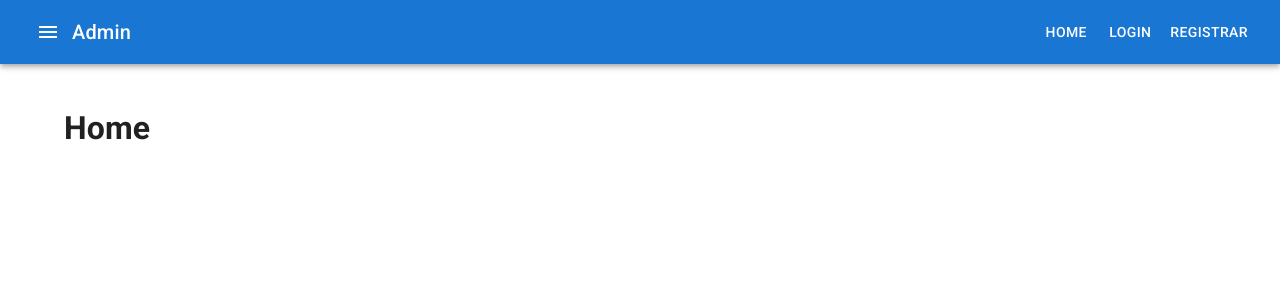
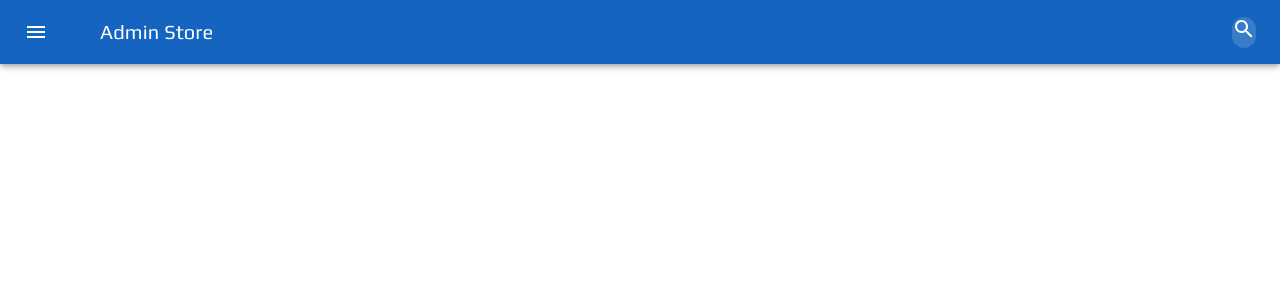
Before and after one commit to inventisoft/ecommerce-front-end, a React (Create React App) app in the folder dashborad/: page / in a window 1280 px wide. Shown: the top 300 px of the page. Built offline with nearby package versions, Linux system fonts and the light colour scheme.

Commit message:
modificvando el dasboard con material UI en react para el admin

```diff
--- a/dashborad/public/index.html
+++ b/dashborad/public/index.html
@@ -24,6 +24,9 @@
       work correctly both with client-side routing and a non-root public URL.
       Learn how to configure a non-root public URL by running `npm run build`.
     -->
+    <link rel="preconnect" href="https://fonts.googleapis.com">
+    <link rel="preconnect" href="https://fonts.gstatic.com" crossorigin>
+    <link href="https://fonts.googleapis.com/css2?family=Play&display=swap" rel="stylesheet">
     <title>React App</title>
   </head>
   <body>
--- a/dashborad/src/App.js
+++ b/dashborad/src/App.js
@@ -1,44 +1,30 @@
-import { Container } from "@mui/material";
-import Navbar from "./components/navbar/Navbar";
-import { Routes, Route } from "react-router-dom";
-import Home from "./page/Home";
-import Login from "./page/Login";
-import Register from "./page/Register";
-import InboxIcon from "@mui/icons-material/Inbox";
-import DraftsIcon from "@mui/icons-material/Drafts";
+import { Box, Button, CssBaseline, ThemeProvider, createTheme } from "@mui/material"
+import AppBar from "./components/appBar";
+// import PrimaryAppbar from './components/primaryAppbar';
+import appTheme, { palette } from './styles/theme';
+// import AppState from './state/appState';
+// import { useMemo, useState } from 'react';
+// import AppDrawer from './components/appDrawer';
 
 
-const navArrayLinks = [
-  {
-    title: "Home",
-    path: "/",
-    icon: <InboxIcon />
-  },
-  {
-    title: "Login",
-    path: "/login",
-    icon: <DraftsIcon />
-  },
-  {
-    title: "Registrar",
-    path: "/register",
-    icon: <InboxIcon />
-  },
-];
 
-export default function app() {
+function app() {
+
+  const theme = createTheme({
+    palette: {...palette},
+    ...appTheme
+  })
 
   return (
-    <>
-        <Navbar navArrayLinks={navArrayLinks}/>
-        <Container sx={{mt: 5}}>
-          <Routes>
-            <Route path="/" element={<Home />} />
-            <Route path="/login" element={<Login />} />
-            <Route path="/register" element={<Register />} />
-          </Routes>
-        </Container>
-    </>
+    <ThemeProvider theme={theme}>
+        <Box sx={{ display: 'flex', flexDirection: 'column'}} >
+          <CssBaseline/>
+            <AppBar />
+        </Box>
+    </ThemeProvider>
   )
 
 }
+
+
+export default app;
--- /dev/null
+++ b/dashborad/src/components/appBar.jsx
@@ -0,0 +1,91 @@
+import { Box, FormControlLabel, FormGroup, IconButton, Menu, MenuItem, Switch, Toolbar, Typography, colors, useMediaQuery } from "@mui/material"
+import { useTheme, styled, alpha } from "@mui/material/styles"
+import MuiAppBar from "@mui/material/AppBar"
+import MenuIcon from '@mui/icons-material/Menu';
+import SearchIcon from '@mui/icons-material/Search';
+import NotificationsIcon from "@mui/icons-material/Notifications";
+import AccountCircleIcon from "@mui/icons-material/AccountCircle";
+import SettingsIcon from "@mui/icons-material/Settings";
+import { useEffect, useState } from "react";
+import { Colors } from '../styles/colors'
+import InputBase from "@mui/material/InputBase";
+import { useAppState } from "../state/appState";
+
+
+const drawerWidth = 240;
+
+const AppNabar = styled(MuiAppBar)(({ theme, open }) => ({
+  zIndex: theme.zIndex.drawer * 1,
+  transition: theme.transitions.create(['width', 'margin'],{
+    easing: theme.transitions.easing.shart,
+    duration: theme.transitions.duration.leavingScreen
+  }),
+  ...(open && {
+    marginLeft: drawerWidth,
+    width: `calc(100% - ${drawerWidth}px)`,
+    transition: theme.transitions.create(['width', 'margin'],{
+      easing: theme.transitions.easing.shart,
+      duration: theme.transitions.duration.enteringScreen
+    })
+  })
+}))
+
+const Search = styled('div')(({theme}) => ({
+  position: 'relative',
+  borderRadius: theme.shape.searchbar.borderRadius,
+  backgroundColor: alpha(Colors.white, 0.15),
+  '&:hover': {
+    backgroundColor: alpha(Colors.white, 0.25),
+  },
+  width:'100%',
+  display: 'nome',
+  [theme.breakpoints.up('sm')]: {
+    display: 'block',
+    marginLeft: theme.spacing(1),
+    width:'auto'
+  }
+
+}));
+
+export default function AppBar(){
+
+  const theme = useTheme()
+  const [ drawer, setDrawer] = useState(false)
+
+  return (
+        <Box>
+          <AppNabar position="fixed" open={drawer}>
+          <Toolbar>
+          <IconButton
+            size="large"
+            color="inherit"
+            edge="start"
+            sx={{
+              marginRight: 5,
+              ...(drawer && { display: 'none'})
+            }}
+            onClick={()=> setDrawer( s => !s)}
+
+          >
+            <MenuIcon />
+            </IconButton>
+              <Typography variant="h6"
+                  sx={{fontFamily: "'Play', sans-serif",
+                        flexGrow: 1,
+                        display: {sx:'none', sm: 'block'}
+
+                      }}>
+              Admin Store
+              </Typography>
+              <Search>
+              {/* <SearchIconWrapper> */}
+                  <SearchIcon />
+              {/* </SearchIconWrapper> */}
+              {/* <SttledSearchInputBase /> */}
+            </Search>
+            </Toolbar>
+          </AppNabar>
+
+        </Box>
+  )
+}
--- a/dashborad/src/index.js
+++ b/dashborad/src/index.js
@@ -7,15 +7,11 @@ import '@fontsource/roboto/400.css';
 import '@fontsource/roboto/500.css';
 import '@fontsource/roboto/700.css';
 import App from './App';
-import { CssBaseline } from '@mui/material';
-import { BrowserRouter } from "react-router-dom";
+
 
 const root = ReactDOM.createRoot(document.getElementById('root'));
 root.render(
   <React.StrictMode>
-    <BrowserRouter>
-      <CssBaseline />
       <App />
-    </BrowserRouter>
   </React.StrictMode>
 );
--- /dev/null
+++ b/dashborad/src/state/appState.jsx
@@ -0,0 +1,36 @@
+import { createContext, useContext, useReducer } from "react";
+
+
+const inicialState = {
+    theme: 'light',
+    drawer: false
+}
+
+function reducer(state, action) {
+  switch(action.type) {
+    case 'drawer':
+      return { ...state, drawer: !state.drawer}
+    case 'theme-switch':
+      return {...state, theme: state.theme === 'light' ? 'dark' : 'light'}
+    default:
+      throw new Error();
+  }
+}
+
+const AppStatesContext = createContext({});
+export const useAppState = () => useContext(AppStatesContext);
+
+function AppState({ children }) {
+
+  const [state, dispatch] = useReducer(reducer, inicialState);
+
+  const value = { state, dispatch }
+
+  return (
+      <AppStatesContext.Provider value={value}>
+          {children}
+      </AppStatesContext.Provider>
+  )
+}
+
+export default AppState
--- /dev/null
+++ b/dashborad/src/styles/colors.js
@@ -0,0 +1,29 @@
+export const Colors = {
+  primary: "#1565C0",
+  primary_light: "#e254ff",
+  primary_dark: '#7200ca',
+  secondary: "#448aff",
+  secondary_light: "#83b9ff",
+  secondary_dark: "#005ecb",
+  success: "#4CAF50",
+  info: "#00a2ff",
+  danger: "#FF5722",
+  warning: "#FFC107",
+  dark: "#0e1b20",
+  light: "#aaa",
+  muted: "#abafb3",
+  border: "#DDDFE1",
+  inverse: "#2F3D4A",
+  shaft: "#333",
+  dove_gray: "#d5d5d5",
+  body_bg: "#f3f6f9",
+  ///////////////
+  // Solid Color
+  ///////////////
+  white: "#fff",
+  black: "#000",
+  bitcoin: "#ffb721",
+  ethereum: "#14f1c1",
+  ripple: "#336efc",
+  blackcoin: "#d4a552",
+};
--- /dev/null
+++ b/dashborad/src/styles/theme.js
@@ -0,0 +1,31 @@
+import { Colors } from "./colors";
+
+export const palette = {
+  primary: {
+    main : Colors.primary,
+    dark: Colors.primary_dark
+  },
+  seconday: {
+    main : Colors.secondary,
+    dark: Colors.secondary_dark
+  }
+};
+
+const appTheme = {
+    components : {
+      MaiAppBar: {
+        styleOverrides: {
+          root: {
+            boxShadow: 'nome'
+          }
+        }
+      }
+    },
+    shape: {
+        searchbar: {
+          borderRadius:50
+        }
+    }
+}
+
+export default appTheme;
```
Also changed, not shown: dashborad/src/components/appDrawer.jsx (added).
